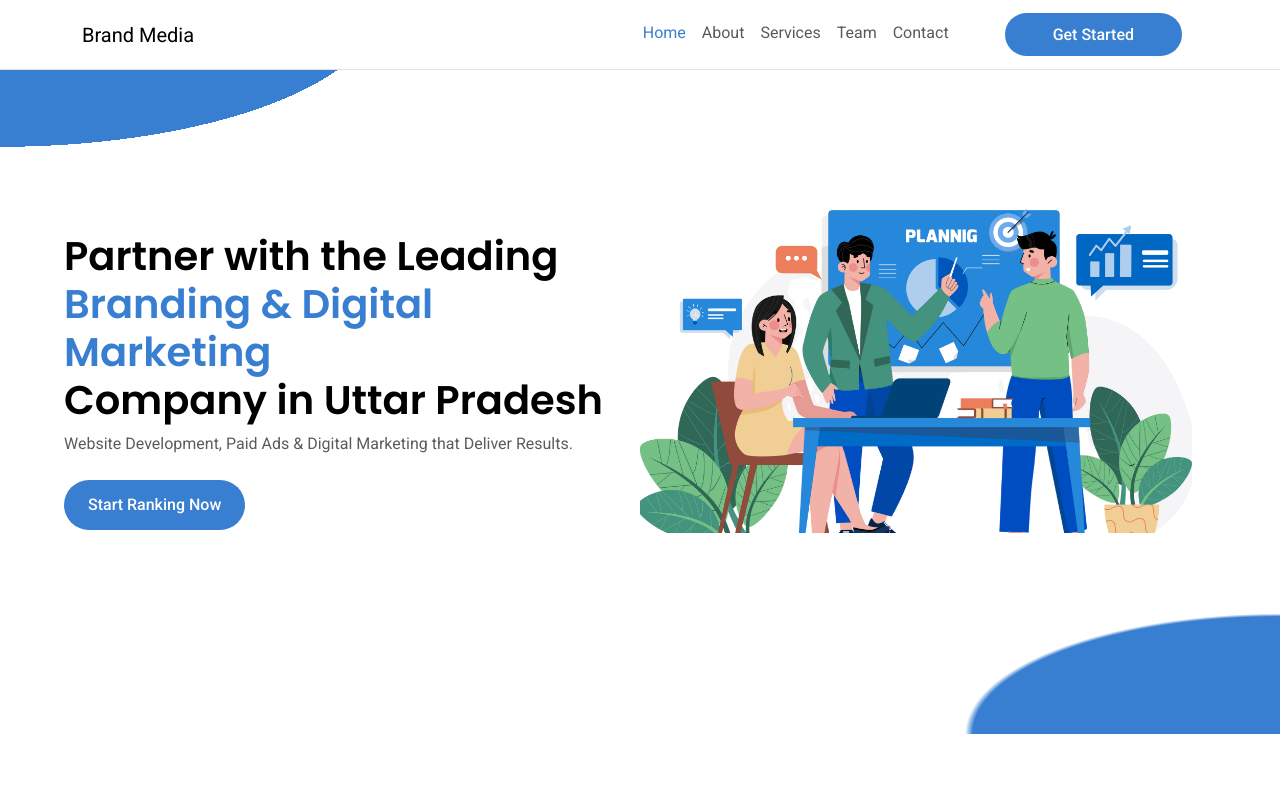
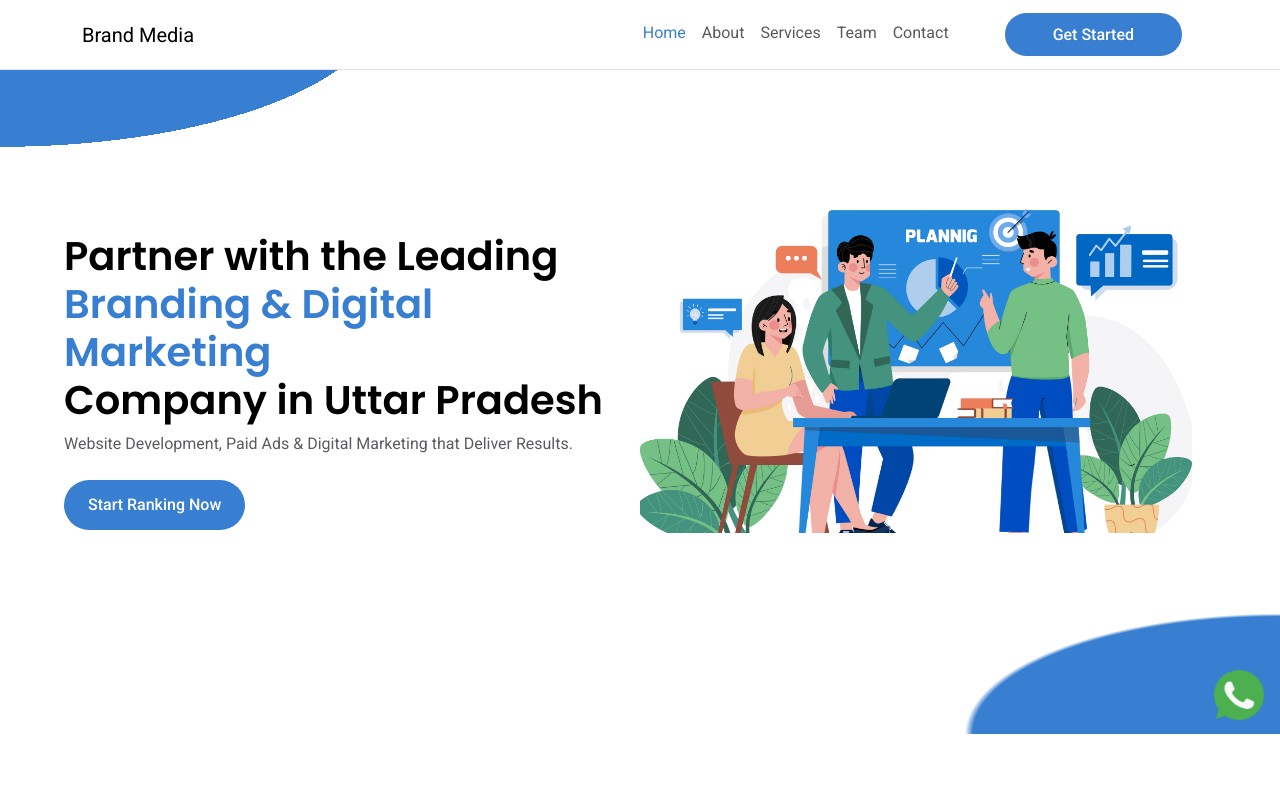
Before and after one commit to Pranjalsingh2233/BrandMedia, a React (Vite) app: page / in a window 1280 px wide. Shown: the top 800 px of the page. Built offline with nearby package versions, Linux system fonts and the light colour scheme.

Commit message:
whatsapp icon

```diff
--- a/src/App.jsx
+++ b/src/App.jsx
@@ -11,6 +11,7 @@ import Team from "./pages/TeamSection";
 import Navbar from "./components/Navbar";
 import Footer from "./components/Footer";
 import { ToastContainer } from "react-toastify";
+import Whatsapp from "./components/Whatsapp";
 
 function App() {
   const { pathname } = useLocation();
@@ -31,6 +32,7 @@ function App() {
           <Route path="/contact" element={<Contact />} />
           <Route path="/team" element={<Team />} />
         </Routes>
+        <Whatsapp />
         <Footer />
         <ToastContainer />
       </MyContext.Provider>
--- /dev/null
+++ b/src/components/Whatsapp.jsx
@@ -0,0 +1,19 @@
+import React from "react";
+
+export default function Whatsapp() {
+  window.addEventListener("load", () => {
+    const whatsapp = document.querySelector(".whatsapp");
+    setTimeout(() => {
+      whatsapp.classList.add("show");
+    }, 800);
+  });
+
+  return (
+    <div className="whatsapp">
+      <p>Message us!</p>
+      <a href="https://wa.me/9452873121" target="_blank" rel="noreferrer">
+        <img src="/whatsapp.webp" alt="WhatsApp" />
+      </a>
+    </div>
+  );
+}
--- a/src/index.css
+++ b/src/index.css
@@ -252,6 +252,54 @@ a {
     object-fit: cover;
 }
 
+/* whatsapp icon */
+.whatsapp {
+    position: fixed;
+    bottom: 5rem;
+    right: 1rem;
+    display: flex;
+    justify-content: center;
+    align-items: center;
+    gap: 0.5rem;
+    animation: bounce 0.8s linear
+}
+
+@keyframes bounce {
+     0%, 20%, 50%, 80%, 100% {
+    transform: translateY(0);
+  }
+  40% {
+    transform: translateY(-15px);
+  }
+  60% {
+    transform: translateY(-7px);
+  }
+}
+
+.whatsapp p {
+    margin: 0;
+    border-radius: 14px;
+    color: #fff;
+    background: linear-gradient(135deg, #25D366, #0D6EFD);
+    padding: 0.3rem 1rem;
+    opacity: 0;
+    transition: opacity 0.3s ease;
+}
+
+.whatsapp.show p{
+    opacity: 1;
+}
+
+.whatsapp img {
+    width: 50px;
+    height: 50px;
+    cursor: pointer;
+}
+
+.whatsapp img:hover {
+    transform: scale(1.1);
+}
+
 @keyframes slide {
   from { transform: translateX(0); }
   to { transform: translateX(calc(-50% - 2rem)); }
```
Also changed, not shown: public/whatsapp.webp (added).
